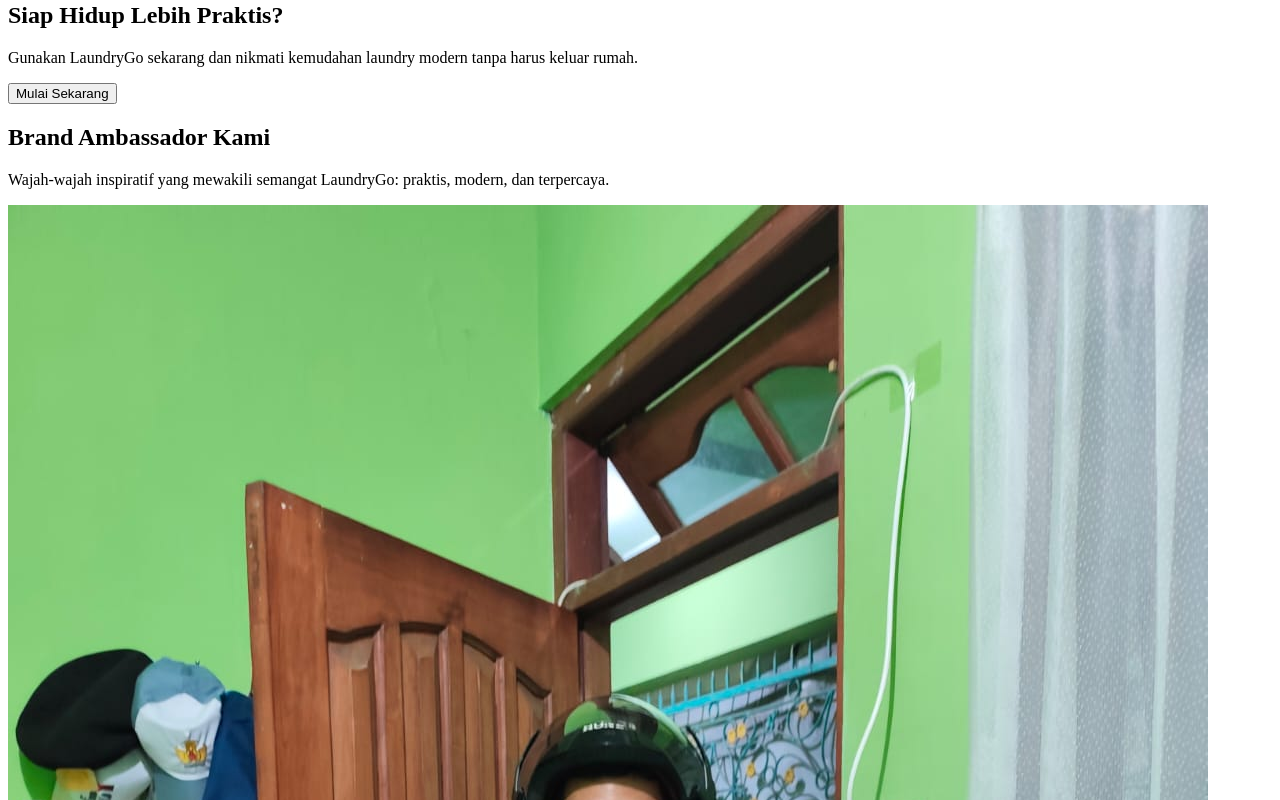
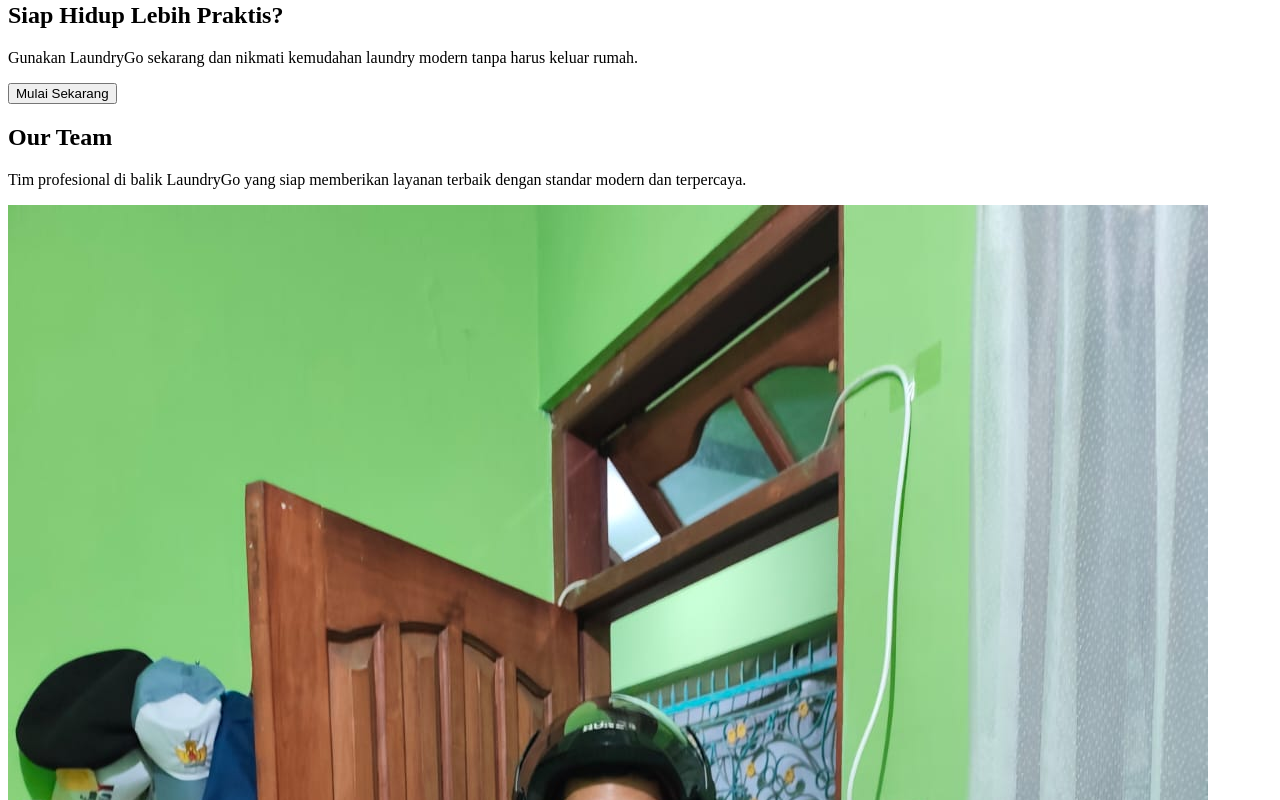
Before and after one commit to MohammadKevin/LaundryGo, a Next.js app: page / in a window 1280 px wide. Shown: the part 1180-1980 px from the top of the page. Built offline with nearby package versions, Linux system fonts and the light colour scheme.

Commit message:
add new picture

```diff
--- a/app/(public)/page.tsx
+++ b/app/(public)/page.tsx
@@ -119,21 +119,48 @@ export default function LandingPage() {
       <section className="container mx-auto px-6 pb-24">
         <div className="text-center mb-14">
           <h2 className="text-3xl md:text-4xl font-bold text-slate-900 mb-3">
-            Brand Ambassador Kami
+            Our Team
           </h2>
           <p className="text-slate-500 max-w-xl mx-auto">
-            Wajah-wajah inspiratif yang mewakili semangat LaundryGo: praktis, modern, dan terpercaya.
+            Tim profesional di balik LaundryGo yang siap memberikan layanan terbaik
+            dengan standar modern dan terpercaya.
           </p>
         </div>
 
-        <div className="flex justify-center">
-          <div className="w-full max-w-sm">
-            <BACard
-              name="Danendra Athallah Indiarto"
-              role="content creator"
-              image="/nendra1.jpeg"
-            />
+        <div className="grid grid-cols-1 sm:grid-cols-2 md:grid-cols-3 gap-8 max-w-6xl mx-auto">
+          <BACard
+            name="Mohammad Kevin Arif Rudianto"
+            role="Founder & CEO"
+            image="/nendra1.jpeg"
+          />
+          <BACard
+            name="Muhammad Raffi"
+            role="Operational Manager"
+            image="/nendra1.jpeg"
+          />
+          <BACard
+            name="Dewangga Firmansyah"
+            role="Content & Marketing"
+            image="/nendra1.jpeg"
+          />
+          <div className="md:col-span-3 flex justify-center gap-8">
+            <div className="w-full max-w-sm">
+              <BACard
+                name="Danendra Athallah Indiarto"
+                role="Content & Marketing"
+                image="/nendra1.jpeg"
+              />
+            </div>
+
+            <div className="w-full max-w-sm">
+              <BACard
+                name="Pradipta Daniswara"
+                role="Content & Marketing"
+                image="/nendra1.jpeg"
+              />
+            </div>
           </div>
+
         </div>
       </section>
     </main>
--- a/components/layout/Footer.tsx
+++ b/components/layout/Footer.tsx
@@ -73,7 +73,7 @@ export default function Footer() {
                             Dikembangkan oleh <span className="font-medium text-blue-200">LaundryGo Dev Team</span> • Versi 1.2.0
                         </p>
                         <br />
-                        <p>Our team : Mohammad Kevin Arif Rudianto | Danendra Athallah Indiarto | Pradipta Daniswara</p>
+                        <p>Powered by <span className="font-medium text-blue-200">LaundryGo</span></p>
                     </div>
                     <div className="flex gap-6">
                         <Link href="#" className="hover:underline">
```
